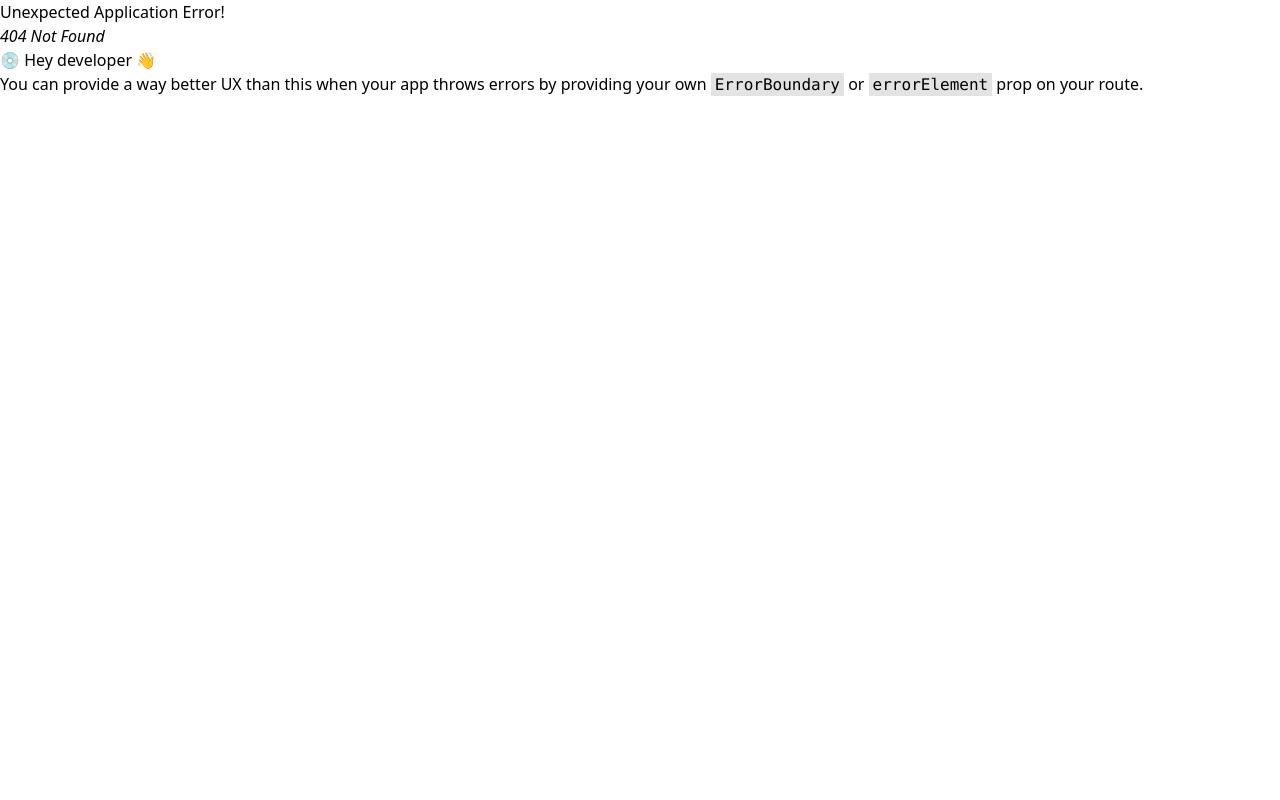
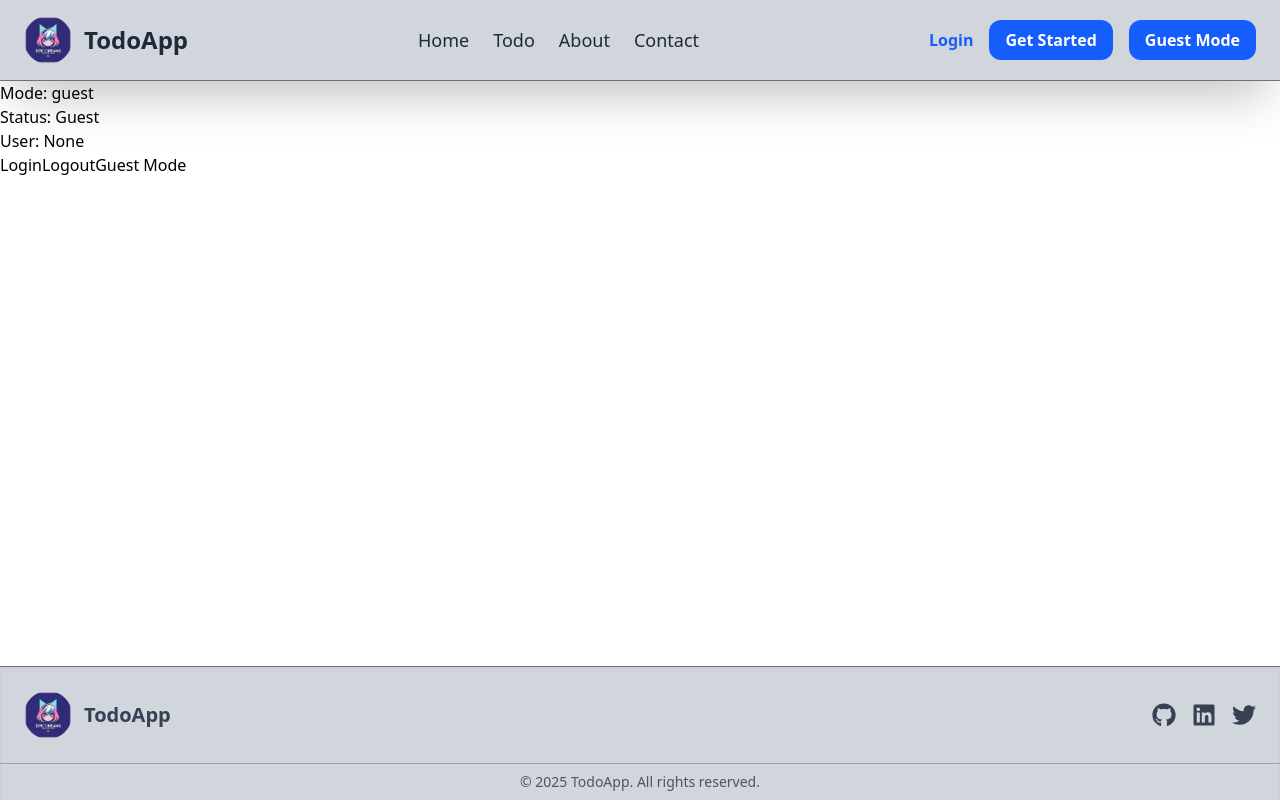
Before and after one commit to KagE-Akumaa/Todd-Full, a React (Vite) app in the folder Todo-front-end/: page /test in a window 1280 px wide. Before the commit this address had no page. Built offline with nearby package versions, Linux system fonts and the light colour scheme.

Commit message:
added Guest mode

```diff
--- a/Todo-front-end/src/App.jsx
+++ b/Todo-front-end/src/App.jsx
@@ -1,13 +1,15 @@
-import { useEffect, useState, useCallback, useMemo } from "react";
+import { useEffect, useState, useCallback, useMemo, useContext } from "react";
 
 import { TaskList } from "./Components/TaskList";
 import { AddTaskForm } from "./Components/AddTaskForm";
 import { EditModal } from "./Components/EditModal";
 import { Filtering } from "./Components/Filtering";
 import "./App.css";
+import AuthContext from "./context/AuthContext";
 
 const BASE_URL = "http://localhost:4500";
 function App() {
+  const { mode, user } = useContext(AuthContext);
   const [tasks, setTasks] = useState([]);
   //For modal to edit task
   const [showModal, setShowModal] = useState(false);
@@ -19,11 +21,40 @@ function App() {
     setTasks(data);
   };
 
+  const [hasLoaded, setHasLoaded] = useState(false);
+
+  // Load on mode change
   useEffect(() => {
-    fetchTodos();
-  }, []);
+    if (mode === "guest") {
+      const local = localStorage.getItem("guestTodos");
+      try {
+        const parsed = local ? JSON.parse(local) : [];
+        setTasks(parsed);
+      } catch {
+        setTasks([]);
+      }
+    } else {
+      fetchTodos();
+    }
+    setHasLoaded(true); // ✅ mark that initial load is done
+  }, [mode]);
+
+  // Save only after first load
+  useEffect(() => {
+    if (mode === "guest" && hasLoaded) {
+      localStorage.setItem("guestTodos", JSON.stringify(tasks));
+    }
+  }, [tasks, mode, hasLoaded]);
 
   const onToggleComplete = useCallback((id) => {
+    if (mode === "guest") {
+      setTasks((prevTasks) =>
+        prevTasks.map((task) =>
+          task.id === id ? { ...task, status: !task.status } : task
+        )
+      );
+      return;
+    }
     // Update UI immediately
     setTasks((prevTasks) =>
       prevTasks.map((task) =>
@@ -35,16 +66,34 @@ function App() {
     fetch(`${BASE_URL}/todos/${id}`, { method: "PUT" }).catch(console.error);
   }, []);
 
-  const onDelete = useCallback(async (id) => {
-    await fetch(`${BASE_URL}/todos/${id}`, {
-      method: "DELETE",
-    });
+  const onDelete = useCallback(
+    async (id) => {
+      if (mode === "guest") {
+        setTasks((prevTasks) => prevTasks.filter((task) => task.id !== id));
+        return;
+      }
+      await fetch(`${BASE_URL}/todos/${id}`, {
+        method: "DELETE",
+      });
 
-    setTasks((prevTasks) => prevTasks.filter((task) => task.id !== id));
-  }, []);
+      setTasks((prevTasks) => prevTasks.filter((task) => task.id !== id));
+    },
+    [mode]
+  );
 
   // Function called on Add Task
   const handleAddTask = async (input, priority, dueDate) => {
+    if (mode === "guest") {
+      const newTask = {
+        id: Date.now(),
+        title: input,
+        priority,
+        dueDate,
+        status: false,
+      };
+      setTasks((prev) => [...prev, newTask]);
+      return;
+    }
     try {
       const res = await fetch(`${BASE_URL}/todos`, {
         method: "POST",
@@ -63,6 +112,15 @@ function App() {
   };
 
   const onEdit = async (updatedTask) => {
+    if (mode === "guest") {
+      setTasks((prevTasks) => {
+        return prevTasks.map((task) =>
+          task.id === updatedTask.id ? updatedTask : task
+        );
+      });
+      setShowModal(false);
+      return;
+    }
     try {
       const res = await fetch(`${BASE_URL}/todos/${updatedTask.id}`, {
         method: "PUT",
@@ -126,8 +184,10 @@ function App() {
   }, [tasks, filters]);
 
   return (
-    <div className="min-h-screen bg-purple-300 flex flex-col items-center p-6">
-      <h1 className="text-4xl font-bold text-purple-800 mb-6">My Todo List</h1>
+    <div className="min-h-screen flex flex-col items-center p-6">
+      <h1 className="text-4xl font-bold text-purple-800 mb-6">
+        {mode === "guest" ? "GUEST" : { user }}
+      </h1>
       <div className={showModal ? "blur-sm pointer-events-none" : ""}>
         <AddTaskForm handleAddTask={handleAddTask}></AddTaskForm>
         <Filtering onFilterChange={onFilterChange}></Filtering>
--- a/Todo-front-end/src/Components/Header/Header.jsx
+++ b/Todo-front-end/src/Components/Header/Header.jsx
@@ -3,7 +3,7 @@ import { Link } from "react-router-dom";
 
 function Header() {
   return (
-    <header className="fixed w-full shadow-2xl">
+    <header className=" w-full shadow-2xl">
       <nav className="bg-gray-300 border-b border-gray-500">
         <div className="max-w-screen-xl mx-auto px-6 py-4 flex flex-wrap justify-between items-center">
           {/* Logo + App Name */}
@@ -54,6 +54,12 @@ function Header() {
             >
               Get Started
             </Link>
+            <Link
+              to="/test"
+              className="bg-blue-600 hover:bg-blue-700 text-white font-semibold px-4 py-2 rounded-xl transition"
+            >
+              Guest Mode
+            </Link>
           </div>
         </div>
       </nav>
--- /dev/null
+++ b/Todo-front-end/src/Routes/AuthTester.jsx
@@ -0,0 +1,21 @@
+import React, { useContext } from "react";
+import AuthContext from "../context/AuthContext";
+
+const AuthTester = () => {
+  const { isAuthenticated, user, mode, login, logout, switchToGuestMode } =
+    useContext(AuthContext);
+
+  return (
+    <div>
+      <p>Mode: {mode}</p>
+      <p>Status: {isAuthenticated ? "Logged In" : "Guest"}</p>
+      <p>User: {user ? user.name : "None"}</p>
+
+      <button onClick={() => login({ name: "John Doe" })}>Login</button>
+      <button onClick={logout}>Logout</button>
+      <button onClick={switchToGuestMode}>Guest Mode</button>
+    </div>
+  );
+};
+
+export default AuthTester;
--- a/Todo-front-end/src/Routes/Home.jsx
+++ b/Todo-front-end/src/Routes/Home.jsx
@@ -1,4 +1,5 @@
 import React from "react";
+import Welcome from "./Welcome";
 
 function Home() {
   return (
@@ -18,6 +19,7 @@ function Home() {
       <p className="mt-6 text-sm text-gray-500">
         Start by navigating to the Todo page to add your tasks.
       </p>
+      <Welcome></Welcome>
     </div>
   );
 }
--- /dev/null
+++ b/Todo-front-end/src/Routes/Welcome.jsx
@@ -0,0 +1,18 @@
+import React from "react";
+import { useContext } from "react";
+import { useNavigate } from "react-router-dom";
+import AuthContext from "../context/AuthContext";
+
+function Welcome() {
+  const { switchToGuestMode } = useContext(AuthContext);
+  const navigate = useNavigate();
+
+  const handleGuestClick = () => {
+    switchToGuestMode();
+    navigate("/todo");
+  };
+
+  return <button onClick={handleGuestClick}>Guest Mode</button>;
+}
+
+export default Welcome;
--- /dev/null
+++ b/Todo-front-end/src/context/AuthContext.js
@@ -0,0 +1,5 @@
+import React from "react";
+
+const AuthContext = React.createContext();
+
+export default AuthContext;
--- /dev/null
+++ b/Todo-front-end/src/context/AuthContextProvider.jsx
@@ -0,0 +1,60 @@
+import { useState, useEffect } from "react";
+import AuthContext from "./AuthContext";
+
+const AuthContextProvider = ({ children }) => {
+  const [auth, setAuth] = useState({
+    isAuthenticated: false,
+    user: null,
+    mode: "guest",
+  });
+
+  const [hydrated, setHydrated] = useState(false);
+
+  useEffect(() => {
+    const saved = localStorage.getItem("auth");
+    if (saved) {
+      setAuth(JSON.parse(saved));
+    }
+    setHydrated(true);
+  }, []);
+
+  useEffect(() => {
+    if (hydrated) {
+      localStorage.setItem("auth", JSON.stringify(auth));
+    }
+  }, [auth, hydrated]);
+
+  const login = (userData) => {
+    setAuth({
+      isAuthenticated: true,
+      user: userData,
+      mode: "user",
+    });
+  };
+
+  const logout = () => {
+    setAuth({
+      isAuthenticated: false,
+      user: null,
+      mode: "guest",
+    });
+  };
+
+  const switchToGuestMode = () => {
+    setAuth({
+      isAuthenticated: false,
+      user: null,
+      mode: "guest",
+    });
+  };
+
+  if (!hydrated) return null; // ⛔ Prevent rendering until `auth` is restored
+
+  return (
+    <AuthContext.Provider value={{ ...auth, login, logout, switchToGuestMode }}>
+      {children}
+    </AuthContext.Provider>
+  );
+};
+
+export default AuthContextProvider;
--- a/Todo-front-end/src/main.jsx
+++ b/Todo-front-end/src/main.jsx
@@ -14,6 +14,8 @@ import About from "./Routes/About.jsx";
 import Contact from "./Routes/Contact.jsx";
 import Login from "./Routes/Login.jsx";
 import Signup from "./Routes/Signup.jsx";
+import AuthContextProvider from "./context/AuthContextProvider.jsx";
+import AuthTester from "./Routes/AuthTester.jsx";
 
 const router = createBrowserRouter(
   createRoutesFromElements(
@@ -24,12 +26,15 @@ const router = createBrowserRouter(
       <Route path="contact" element={<Contact />} />
       <Route path="login" element={<Login />} />
       <Route path="signup" element={<Signup />} />
+      <Route path="test" element={<AuthTester />} />
     </Route>
   )
 );
 
 createRoot(document.getElementById("root")).render(
   <StrictMode>
-    <RouterProvider router={router}></RouterProvider>
+    <AuthContextProvider>
+      <RouterProvider router={router}></RouterProvider>
+    </AuthContextProvider>
   </StrictMode>
 );
```
Also changed, not shown: 1 other file (tests, documents, lock files or other folders).
